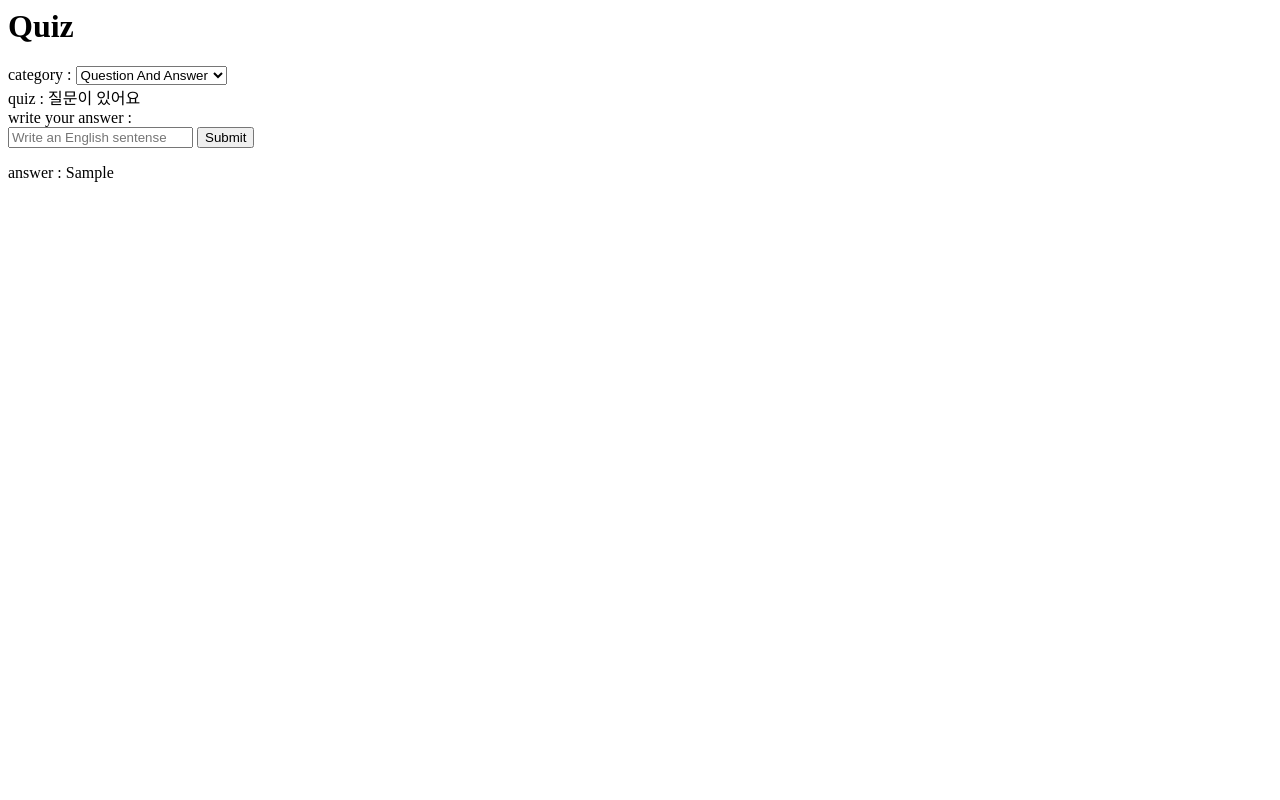
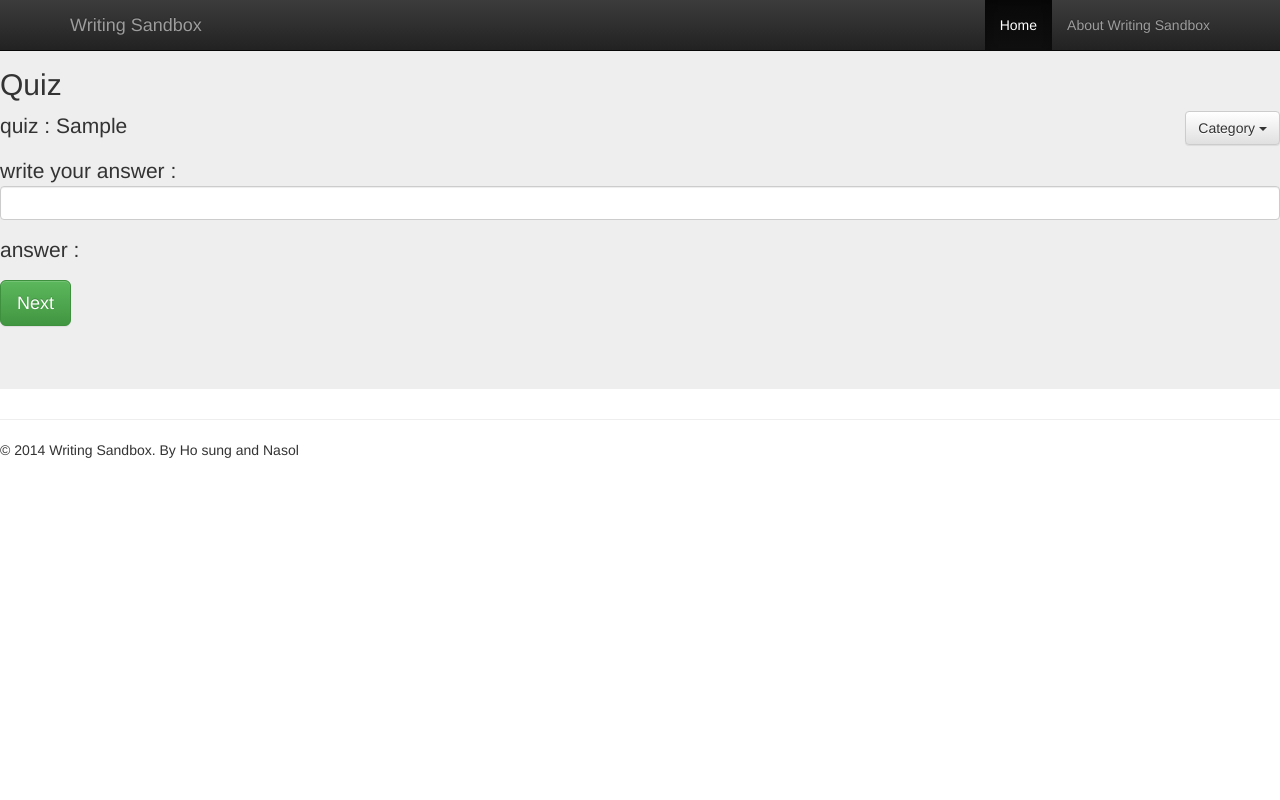
Before and after one commit to leehosung/writing_sandbox, a Django app: page / in a window 1280 px wide. Run offline with Django 3.2, Linux system fonts and the light colour scheme; tables that the repository leaves empty hold one stand-in row (values such as "Sample post"); some libraries are stand-ins or nearby versions.

Commit message:
using bootstrap

```diff
--- a/quiz/templates/home.html
+++ b/quiz/templates/home.html
@@ -1,19 +1,61 @@
 <html>
+<head>
   <title>Writing Sandbox</title>
+  <meta name="viewport" content="width=device-width, initial-scale=1.0">
+  <!-- Latest compiled and minified CSS -->
+  <link rel="stylesheet" href="//maxcdn.bootstrapcdn.com/bootstrap/3.2.0/css/bootstrap.min.css">
+  <!-- Optional theme -->
+  <link rel="stylesheet" href="//maxcdn.bootstrapcdn.com/bootstrap/3.2.0/css/bootstrap-theme.min.css">
+</head>
 <body>
-        <h1>Quiz</h1>
-        category :
-        <select name="category">
-            <option value="QnA">Question And Answer</option>
-            <option value="Issue">Issue</option>
-        </select></br>
-        quiz : 질문이 있어요</br>
-        write your answer :
+  <!-- Navbar -->
+  <div class="navbar navbar-inverse navbar-fixed-top">
+    <div class=container>
+      <button type="button" class="navbar-toggle" data-toggle="collapse" data-target=".navbar-collapse">
+        <span class="icon-bar"></span>
+        <span class="icon-bar"></span>
+      </button>
+      <a class="navbar-brand text-muted" href="#">Writing Sandbox</a>
+      <div class="collapse navbar-collapse">
+        <ul class="nav navbar-nav navbar-right">
+          <li class="active"><a href="#">Home</a></li>
+          <li><a href="#">About Writing Sandbox</a>   </li>
+        </ul>
+      </div>
+    </div>
+  </div>
+  <!-- End Navbar -->
+  <div class="jumbotron">
+    <h2>Quiz</h2>
+    <div class="dropdown">
+      <button class="btn btn-default dropdown-toggle pull-right" type="button" id="dropdownMenu1" data-toggle="dropdown">
+      Category
+        <span class="caret"></span>
+      </button>
+      <ul class="dropdown-menu" role="menu" aria-labelledby="dropdownMenu1">
+        <li role="presentation"><a role="menuitem" tabindex="-1" href="#">QnA</a></li>
+        <li role="presentation"><a role="menuitem" tabindex="-1" href="#">Issue</a></li>
+      </ul>
+    </div>
+      <p>quiz : {{ quiz }}</p>
       <form method="POST">
-            <input name="user_text" id="id_input_english" placeholder="Write an English sentense" />
-            <input type="submit" />
+        <div class="form-group">
+          <p>write your answer :
+          <input name="user_text" id="id_input_english" class="form-control"/>
+        </div>
         {% csrf_token %}
       </form>
-        answer : {{ answer }}
+      </p>
+      <p>answer : {{ answer }}</p>
+      <p><a class="btn btn-success btn-lg" href="/">Next</a></p>
+    </div>
+    <hr>
+    <div>
+      <p>&copy; 2014 Writing Sandbox. By Ho sung and Nasol</p>
+    </div>
+<!-- jQuery (necessary for Bootstrap's JavaScript plugins) -->
+<script src="https://ajax.googleapis.com/ajax/libs/jquery/1.11.1/jquery.min.js"></script>
+<!-- Latest compiled and minified JavaScript -->
+<script src="http://maxcdn.bootstrapcdn.com/bootstrap/3.2.0/js/bootstrap.min.js"></script>
 </body>
 </html>
--- a/quiz/views.py
+++ b/quiz/views.py
@@ -14,10 +14,9 @@ def home_page(request):
         player_record.phrase = phrase
         player_record.answer = request.POST.get('user_text', '')
         player_record.save()
-        return redirect('/')
 
     response = render(request, 'home.html', {
         'quiz': phrase.korean,
-        'answer': phrase.english
+        'answer': phrase.english if request.method == 'POST' else ''
         })
     return response
```
Also changed, not shown: quiz/tests.py (+0 -10 lines). Lines whose indentation alone changed are shown as unchanged.
